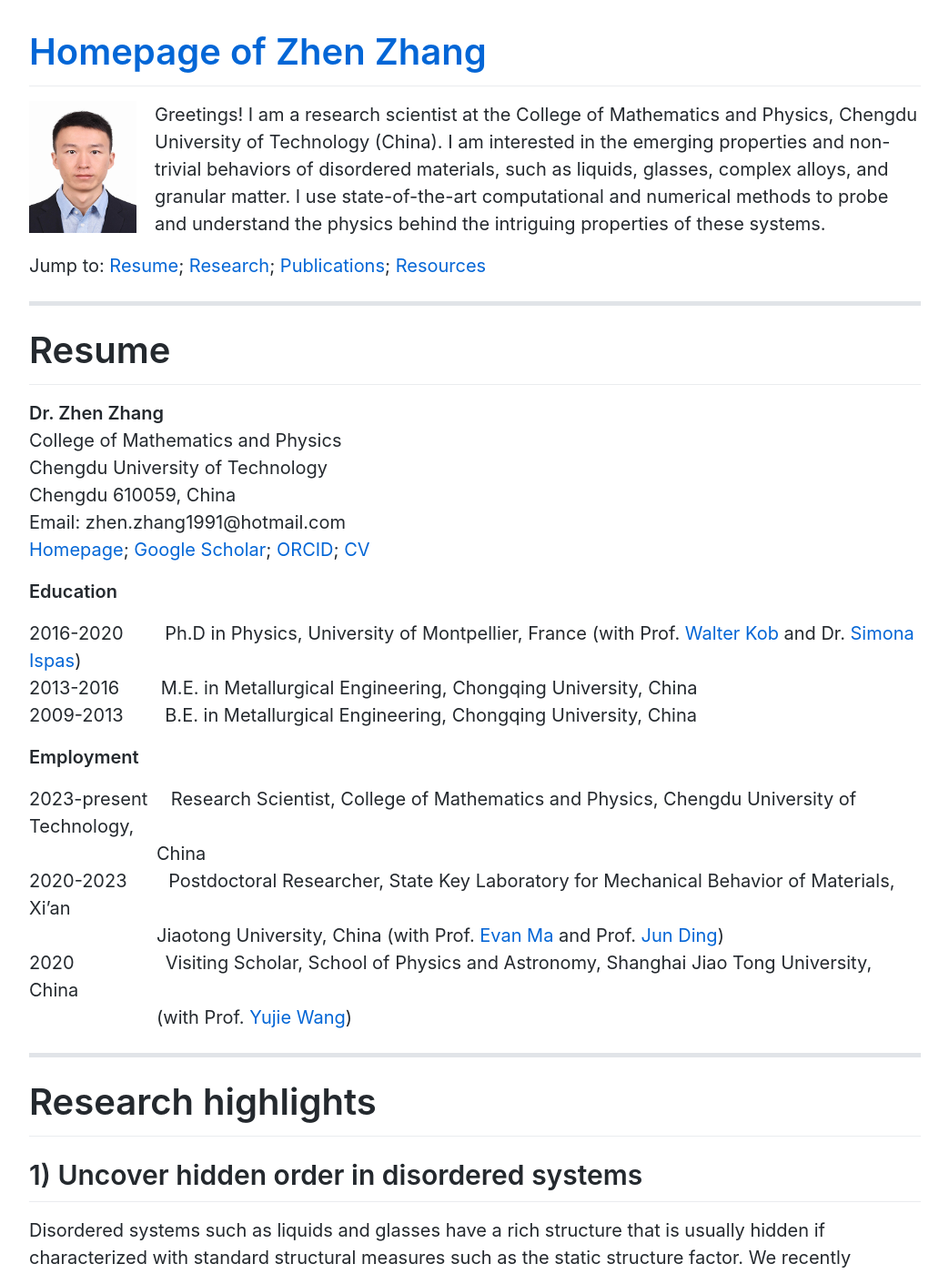
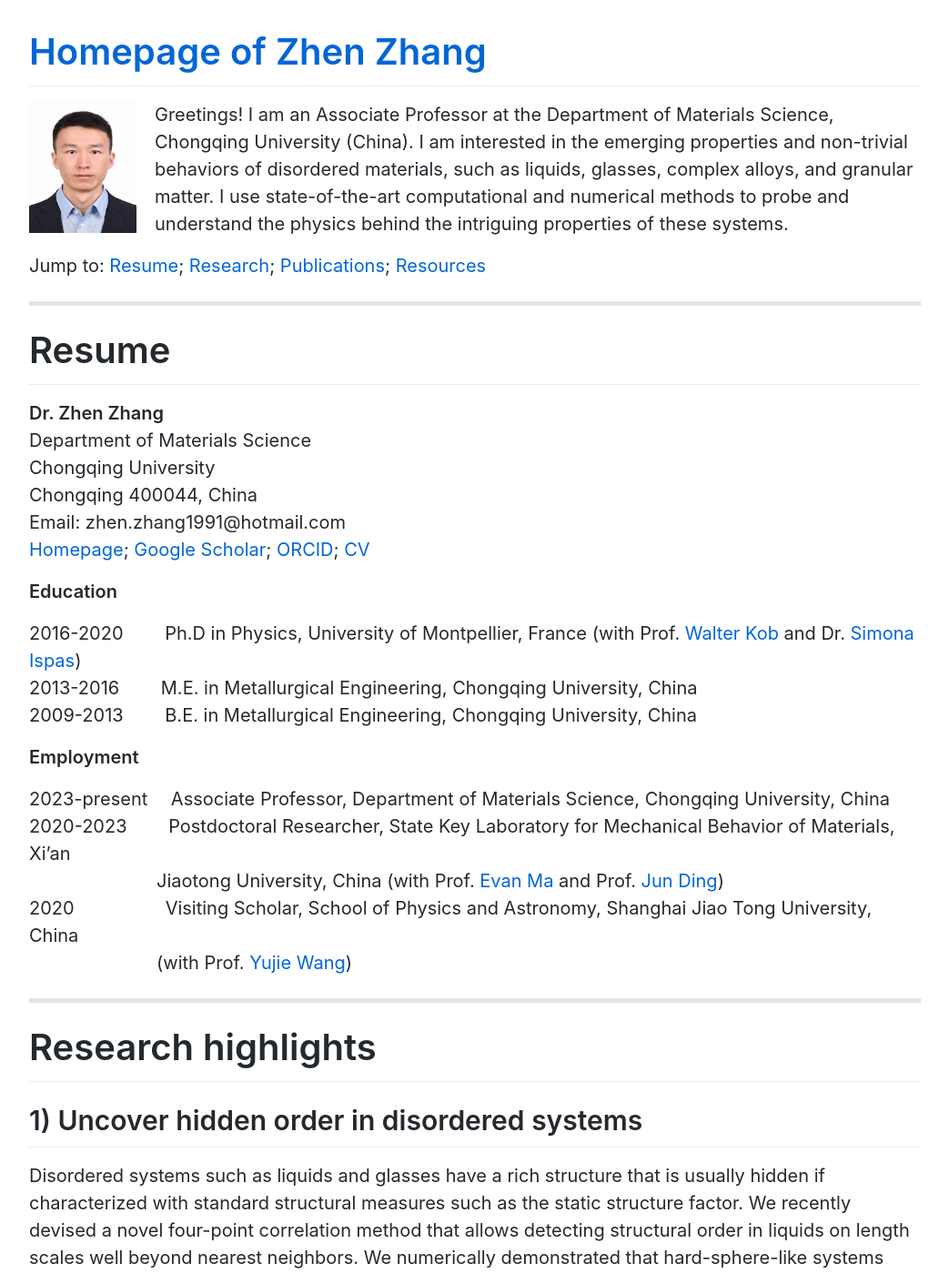
Before and after one commit to zhenzhang1991/zhenzhang1991.github.io, a Jekyll site: the page built from index.md, in a window 1280 px wide and 1400 px high. Shown: the whole window at 91% size, without its empty margins (118-1161 px from the left). Built offline with Jekyll 4.4.1, drawn with Linux system fonts in a browser that asks for light colours; Markdown is read by kramdown in place of the engine named in the settings; comment, search, counter and statistics services are not loaded.

Commit message:
Update index.md

```diff
--- a/index.md
+++ b/index.md
@@ -2,7 +2,7 @@
 layout: default
 ---
 <img align="left" src="images/me.jpg" width="118">
-Greetings! I am a research scientist at the College of Mathematics and Physics, Chengdu University of Technology (China). I am interested in the emerging properties and non-trivial behaviors of disordered materials, such as liquids, glasses, complex alloys, and granular matter. I use state-of-the-art computational and numerical methods to probe and understand the physics behind the intriguing properties of these systems.
+Greetings! I am an Associate Professor at the Department of Materials Science, Chongqing University (China). I am interested in the emerging properties and non-trivial behaviors of disordered materials, such as liquids, glasses, complex alloys, and granular matter. I use state-of-the-art computational and numerical methods to probe and understand the physics behind the intriguing properties of these systems.
 
 Jump to: [Resume](#resume); [Research](#research-highlights); [Publications](#publications); [Resources](#resources)
 
@@ -10,9 +10,9 @@ Jump to: [Resume](#resume); [Research](#research-highlights); [Publications](#pu
 
 # Resume
 **Dr. Zhen Zhang**<br>
-College of Mathematics and Physics<br>
-Chengdu University of Technology<br>
-Chengdu 610059, China<br>
+Department of Materials Science<br>
+Chongqing University<br>
+Chongqing 400044, China<br>
 Email: zhen.zhang1991@hotmail.com<br>
 [Homepage](https://zhenzhang1991.github.io); [Google Scholar](https://scholar.google.com/citations?user=xlcoVIUAAAAJ&hl=en);
 [ORCID](https://orcid.org/0000-0003-2128-6215); [CV](docs/ZhenZhangCV-July2023.pdf)
@@ -26,8 +26,7 @@ Email: zhen.zhang1991@hotmail.com<br>
 
 **Employment**
 
-2023-present  Research Scientist, College of Mathematics and Physics, Chengdu University of Technology, <br>
-       China <br>
+2023-present  Associate Professor, Department of Materials Science, Chongqing University, China <br>
 2020-2023   Postdoctoral Researcher, State Key Laboratory for Mechanical Behavior of Materials, Xi’an <br>
        Jiaotong University, China (with Prof. [Evan Ma](https://scholar.google.com/citations?user=wvnI5qIAAAAJ&hl=en) and Prof. [Jun Ding](http://gr.xjtu.edu.cn/en/web/dingsn/home)) <br>
 2020     Visiting Scholar, School of Physics and Astronomy, Shanghai Jiao Tong University, China <br>
```
